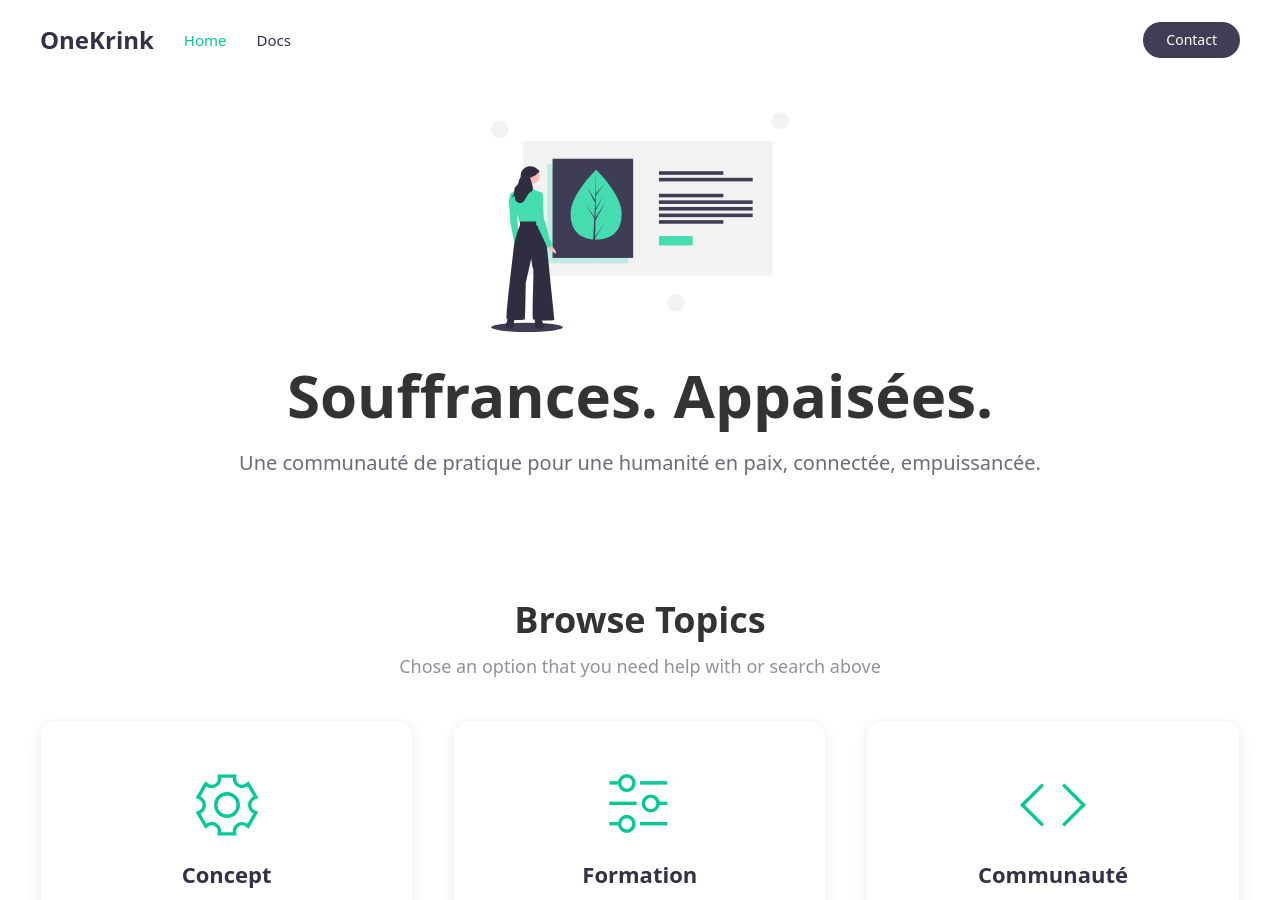
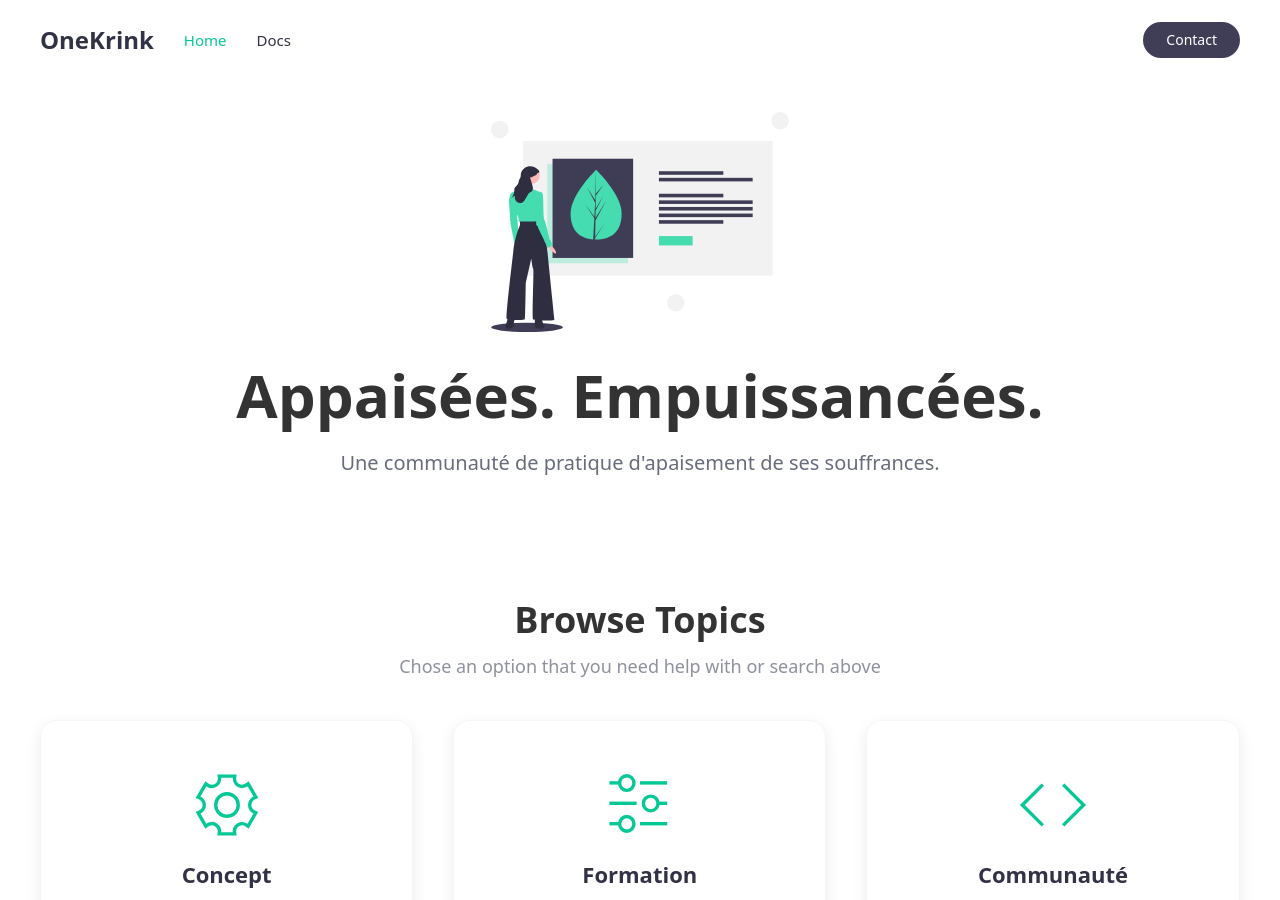
Before and after one commit to OneKrink/onekrink.github.io, a Jekyll site: the page built from index.md, in a window 1280 px wide and 900 px high. Built offline with Jekyll 4.4.1, drawn with Linux system fonts in a browser that asks for light colours.

Commit message:
Update index.md

```diff
--- a/index.md
+++ b/index.md
@@ -2,8 +2,8 @@
 layout: page
 width: expand
 hero:
-    title: Souffrances. Appaisées.
-    subtitle: Une communauté de pratique pour une humanité en paix, connectée, empuissancée.
+    title: Appaisées. Empuissancées.
+    subtitle: Une communauté de pratique d'apaisement de ses souffrances.
     image: knowledge.svg
     search: false
 ---
```
